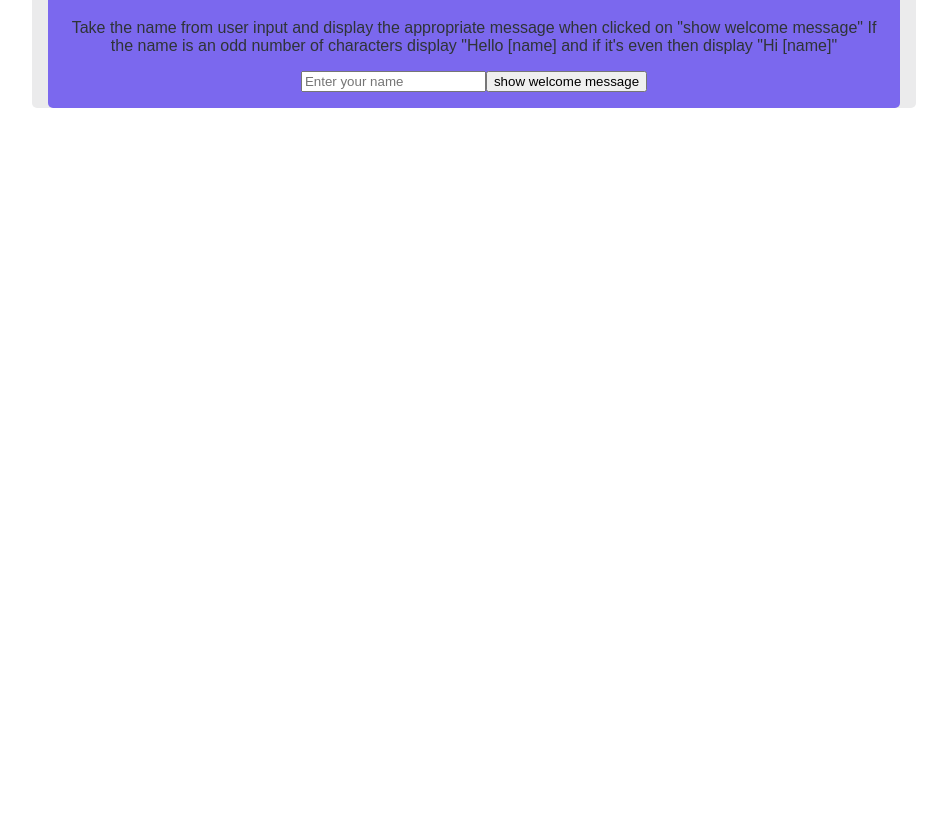
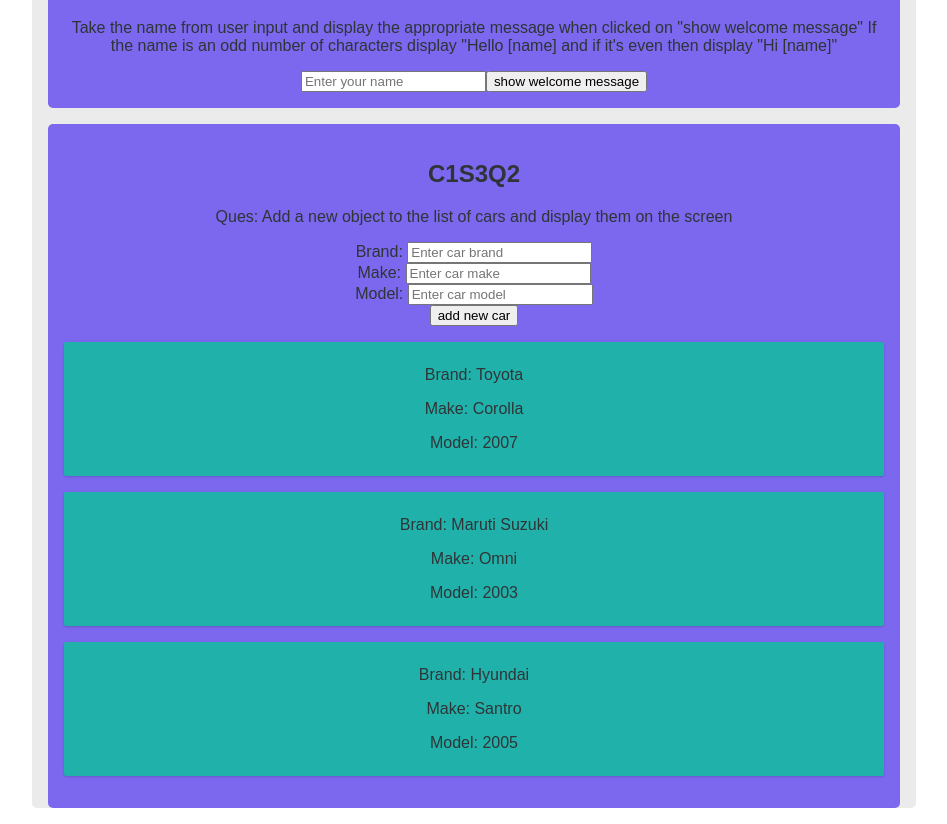
Before and after one commit to SK02K1/np3-solutions, a React (Create React App) app: page /cycles/1 in a window 1280 px wide. Shown: the part 2713-3537 px from the top of the page, without its empty margins (166-1113 px from the left). Before the commit the page ends 2837 px from the top, so only its background shows below. Built offline with nearby package versions, Linux system fonts and the light colour scheme.

Commit message:
feat: add problem C1S3Q2 solution

```diff
--- a/src/data/cycles.js
+++ b/src/data/cycles.js
@@ -1,6 +1,6 @@
 import { C1S1Q1, C1S1Q2, C1S1QS } from "../solutions/cycle-1/set-1";
 import { C1S2Q1, C1S2Q2, C1S2QS } from "../solutions/cycle-1/set-2";
-import { C1S3Q1 } from "../solutions/cycle-1/set-3";
+import { C1S3Q1, C1S3Q2 } from "../solutions/cycle-1/set-3";
 
 export const cycles = [
   {
@@ -13,7 +13,8 @@ export const cycles = [
       <C1S2Q1 />,
       <C1S2Q2 />,
       <C1S2QS />,
-      <C1S3Q1 />
+      <C1S3Q1 />,
+      <C1S3Q2 />
     ]
   }
 ];
--- /dev/null
+++ b/src/solutions/cycle-1/set-3/QuesTwo.jsx
@@ -0,0 +1,110 @@
+import { useState } from "react";
+
+export const data = [
+  {
+    id: "c1",
+    brand: "Toyota",
+    make: "Corolla",
+    model: "2007"
+  },
+  {
+    id: "c2",
+    brand: "Maruti Suzuki",
+    make: "Omni",
+    model: "2003"
+  },
+  {
+    id: "c3",
+    brand: "Hyundai",
+    make: "Santro",
+    model: "2005"
+  }
+];
+
+const initialFormData = {
+  brand: "",
+  make: "",
+  model: ""
+};
+
+export const QuesTwo = () => {
+  const [cars, setCars] = useState(data);
+  const [formData, setFormData] = useState(initialFormData);
+  const { brand, make, model } = formData;
+
+  const inputChangeHandler = (e) => {
+    setFormData((prevFormData) => ({
+      ...prevFormData,
+      [e.target.name]: e.target.value
+    }));
+  };
+
+  const addNewCar = (e) => {
+    e.preventDefault();
+    setCars((prevCars) =>
+      prevCars.concat({ id: `c${cars.length + 1}`, ...formData })
+    );
+    setFormData(initialFormData);
+  };
+
+  return (
+    <div className="solution">
+      <h2>C1S3Q2</h2>
+      <p>
+        Ques: Add a new object to the list of cars and display them on the
+        screen
+      </p>
+      <form onSubmit={addNewCar}>
+        <div>
+          <label htmlFor="brand">Brand: </label>
+          <input
+            onChange={inputChangeHandler}
+            type="text"
+            name="brand"
+            id="brand"
+            value={brand}
+            placeholder="Enter car brand"
+            required
+          />
+        </div>
+        <div>
+          <label htmlFor="make">Make: </label>
+          <input
+            onChange={inputChangeHandler}
+            type="text"
+            name="make"
+            id="make"
+            value={make}
+            placeholder="Enter car make"
+            required
+          />
+        </div>
+        <div>
+          <label htmlFor="modek">Model: </label>
+          <input
+            onChange={inputChangeHandler}
+            type="text"
+            name="model"
+            id="model"
+            value={model}
+            placeholder="Enter car model"
+            required
+          />
+        </div>
+        <button>add new car</button>
+      </form>
+      <div>
+        {cars.map((carInfo) => {
+          const { id, brand, make, model } = carInfo;
+          return (
+            <div key={id} className="list-item">
+              <p>Brand: {brand}</p>
+              <p>Make: {make}</p>
+              <p>Model: {model}</p>
+            </div>
+          );
+        })}
+      </div>
+    </div>
+  );
+};
--- a/src/solutions/cycle-1/set-3/index.js
+++ b/src/solutions/cycle-1/set-3/index.js
@@ -1 +1,2 @@
 export { QuesOne as C1S3Q1 } from "./QuesOne";
+export { QuesTwo as C1S3Q2 } from "./QuesTwo";
```
